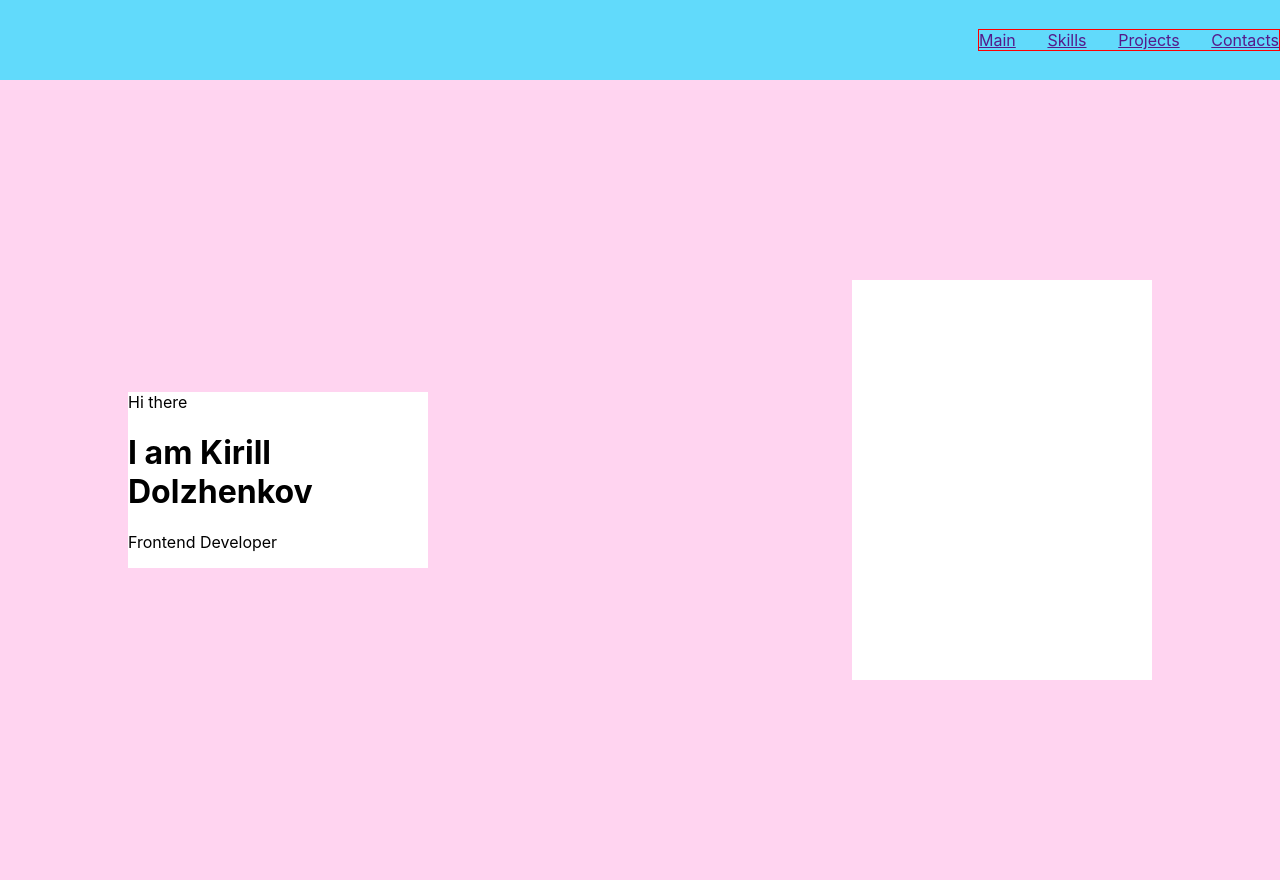
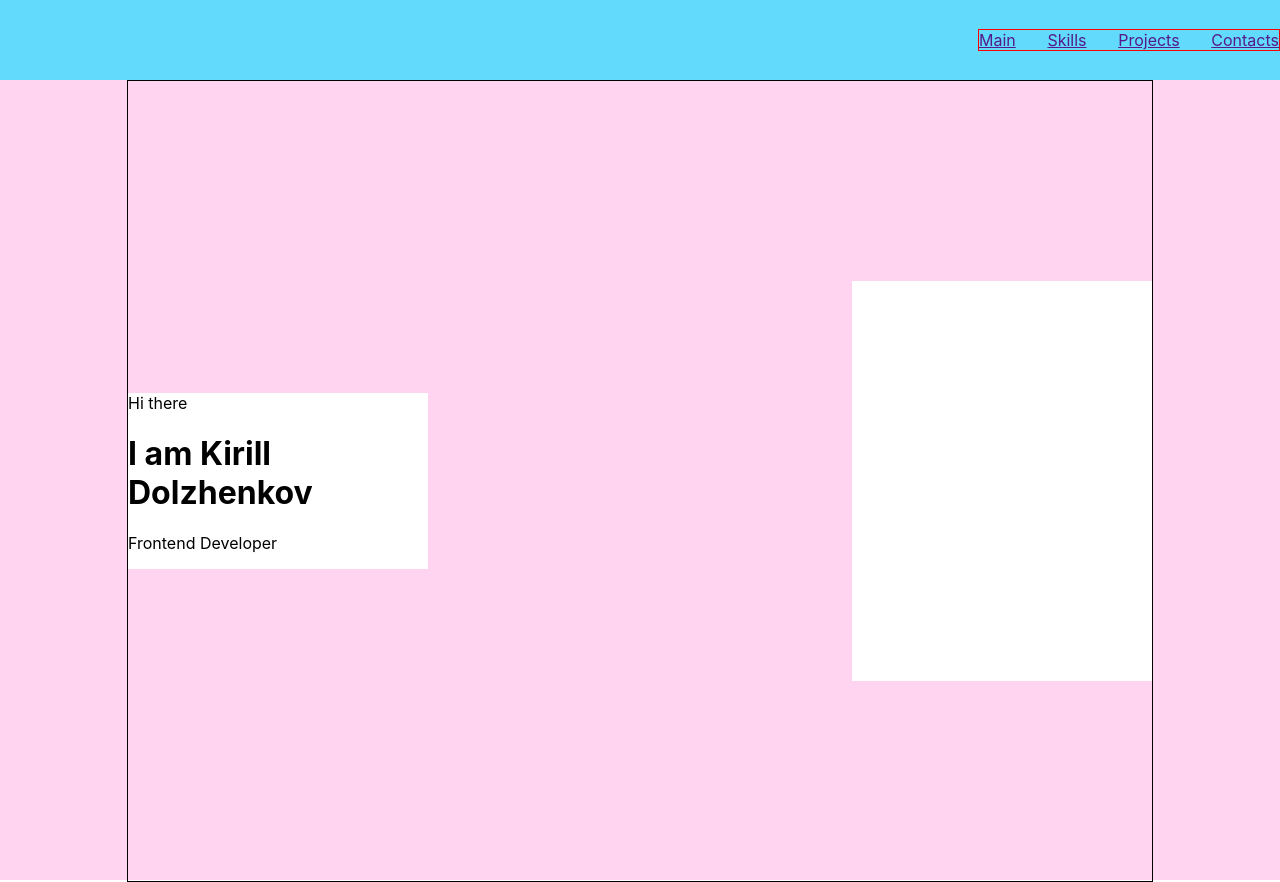
Before and after one commit to KirillDolzhenkov/portfolio, a React (Create React App) app: page / in a window 1280 px wide. Built offline with nearby package versions, Linux system fonts and the light colour scheme.

Commit message:
created common container style

```diff
--- /dev/null
+++ b/src/common/styles/Container.module.css
@@ -0,0 +1,9 @@
+.container{
+     border: 1px solid;
+    height: 100%;
+    width: 80%;
+    margin: 0 auto;
+    display: flex;
+    align-items: center;
+    justify-content: space-between;
+}
--- a/src/components/Main/Main.jsx
+++ b/src/components/Main/Main.jsx
@@ -1,19 +1,21 @@
 import React from "react";
-import styles from "./Main.module.css"
+import style from "./Main.module.css"
+import styleContainer from "../../common/styles/Container.module.css"
 
 const Main = () => {
+
     return (
-        <div className={styles.mainBlock}>
-            <div className={styles.container}>
-                <div className={styles.text}>
+        <div className={style.mainBlock}>
+            <div className={styleContainer.container}>
+                <div className={style.text}>
                     <span>Hi there</span>
                     <h1>I am Kirill Dolzhenkov</h1>
                     <p>Frontend Developer</p>
                 </div>
-                <div className={styles.photo}></div>
+                <div className={style.photo}></div>
             </div>
         </div>
-    )
+)
 }
 export {
     Main
--- a/src/components/Main/Main.module.css
+++ b/src/components/Main/Main.module.css
@@ -1,15 +1,6 @@
 .mainBlock{
     height: 100vh;
     background-color: #ffd4f0;
-}
-.container{
-   /* border: 1px solid;*/
-    height: 100%;
-    width: 80%;
-    margin: 0 auto;
-    display: flex;
-    align-items: center;
-    justify-content: space-between;
 }
 
 .text{
```
